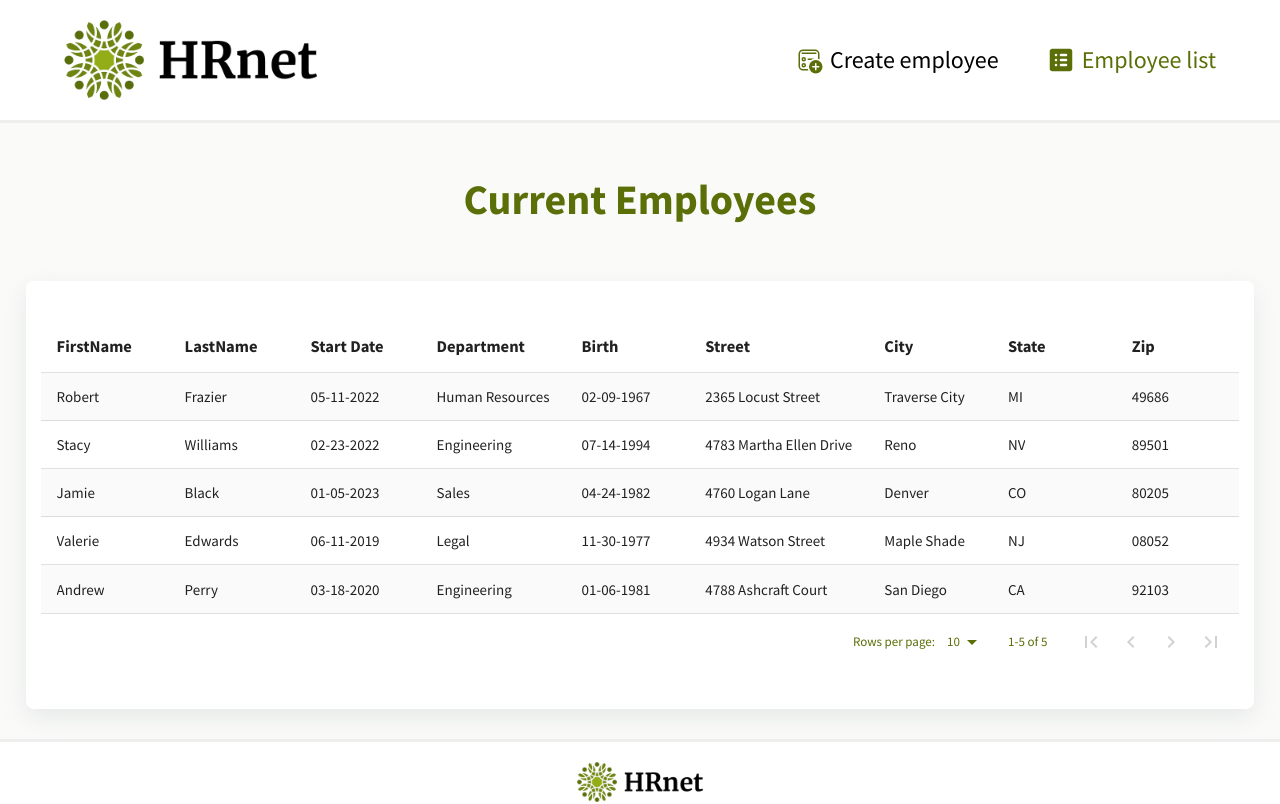
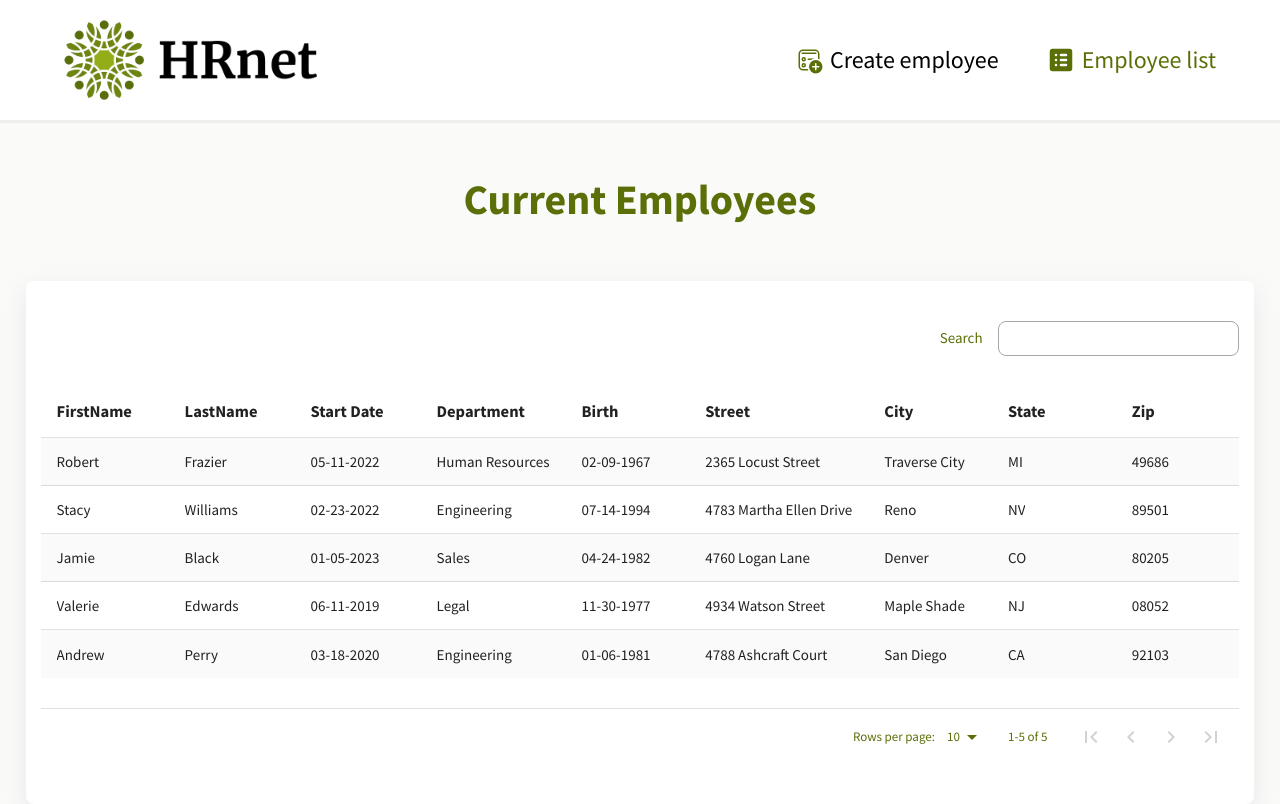
Before and after one commit to fabiendevfront/hrnet, a React (Create React App) app: page /employee-list in a window 1280 px wide. Shown: the top 804 px of the page. Built offline with nearby package versions, Linux system fonts and the light colour scheme.

Commit message:
Create searchEmployees function for employeeTable, create search component, design

```diff
--- a/src/business/tools.js
+++ b/src/business/tools.js
@@ -81,3 +81,31 @@ export const tableColumns = [
         minWidth: "80px"
     },
 ];
+
+// Search function for employee table
+export const searchEmployees = (employees, search) => {
+    console.log(employees);
+    console.log(search);
+
+    if (!search) {
+        return employees;
+    }
+
+    const employeesFiltered = employees.filter((employee) => {
+        const employeeValues = [
+            employee.firstname.toLowerCase(),
+            employee.lastname.toLowerCase(),
+            employee.start.toLowerCase(),
+            employee.department.toLowerCase(),
+            employee.birthdate.toLowerCase(),
+            employee.street.toLowerCase(),
+            employee.city.toLowerCase(),
+            employee.state.toLowerCase(),
+            employee.zip.toString(),
+        ];
+
+        return employeeValues.some((value) => value.includes(search.toLowerCase()));
+    });
+
+    return employeesFiltered;
+};
--- a/src/components/EmployeeTable.jsx
+++ b/src/components/EmployeeTable.jsx
@@ -1,15 +1,29 @@
+import { useState } from "react";
 import { useEmployee } from "../hook/useEmployee";
 import DataTable from "react-data-table-component";
-import { tableColumns } from "../business/tools";
+import { tableColumns, searchEmployees } from "../business/tools";
+import Search from "./Search";
 
 const EmployeeTable = () => {
+    const [search, setSearch] = useState("");
     const { employees } = useEmployee();
+
+    const filteredEployees = searchEmployees(employees, search);
+
+    const newSearch = (e) => {
+        setSearch(e.target.value);
+    };
 
     return (
         <div className="employee-table">
+            <Search
+                label="Search"
+                onChange={newSearch}
+                customStyle="search search--table"
+            />
             <DataTable
                 columns={tableColumns}
-                data={employees}
+                data={filteredEployees}
                 responsive
                 striped
                 highlightOnHover
--- /dev/null
+++ b/src/components/Search.jsx
@@ -0,0 +1,14 @@
+const Search = ({ label, onChange, customStyle }) => {
+    return (
+        <div className={customStyle}>
+            <label className="search__label">{ label }</label>
+            <input
+                type="text"
+                className="search__input"
+                onChange={onChange}
+            />
+        </div>
+    );
+};
+
+export default Search;
--- a/src/styles/components/_employeeTable.scss
+++ b/src/styles/components/_employeeTable.scss
@@ -0,0 +1,27 @@
+@use '../abstracts/variables';
+@use '../abstracts/mixins';
+
+/***********************************/
+/* EMPLOYEE TABLE COMPONENT STYLE */
+/**********************************/
+
+.employee-table {
+    display: flex;
+    flex-direction: column;
+    gap: 30px;
+
+    .search {
+        width: 25%;
+        min-width: 200px;
+        align-self: flex-end;
+
+        @include mixins.medium-break {
+            width: 50%;
+        }
+
+        @include mixins.small-break {
+            width: 100%;
+            align-self: normal;
+        }
+    }
+}
--- a/src/styles/components/_index.scss
+++ b/src/styles/components/_index.scss
@@ -3,6 +3,7 @@
 /****************/
 @forward "linkButton";
 @forward "employeeForm";
-@forward "employeeTable";
 @forward "reactSelect";
 @forward "reactDataTable";
+@forward "employeeTable";
+@forward "search";
--- /dev/null
+++ b/src/styles/components/_search.scss
@@ -0,0 +1,32 @@
+@use '../abstracts/variables';
+@use '../abstracts/mixins';
+
+/***************************/
+/* SEARCH COMPONENT STYLE */
+/**************************/
+
+.search {
+
+    &__label {
+        @include mixins.font-size(15px);
+        color: variables.$secondary-color;
+    }
+
+    &__input {
+        width: 100%;
+        height: 35px;
+        padding: 10px;
+        border-radius: 8px;
+        border: 1px solid #a7a7a7;
+
+        &--error {
+            border: 3px solid variables.$error;
+        }
+    }
+
+    &--table {
+        display: flex;
+        align-items: center;
+        gap: 15px;
+    }
+}
```
